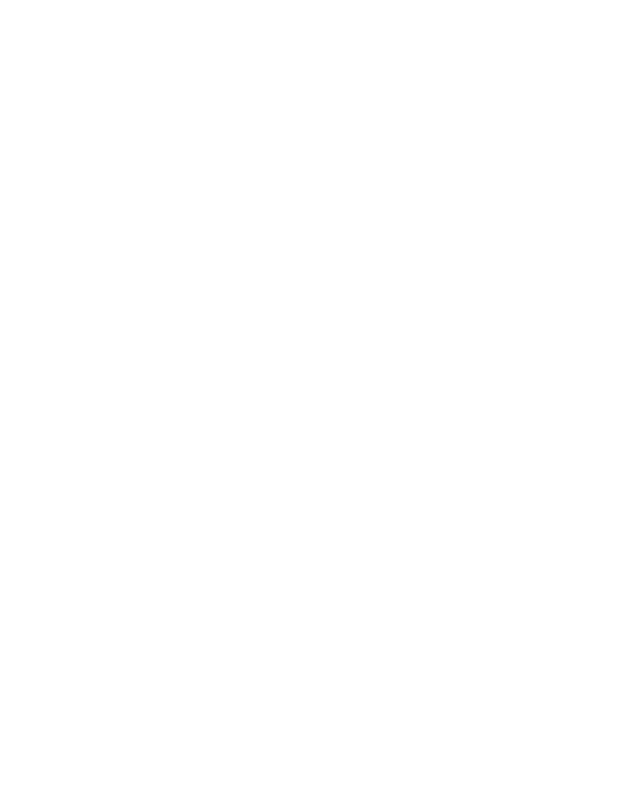
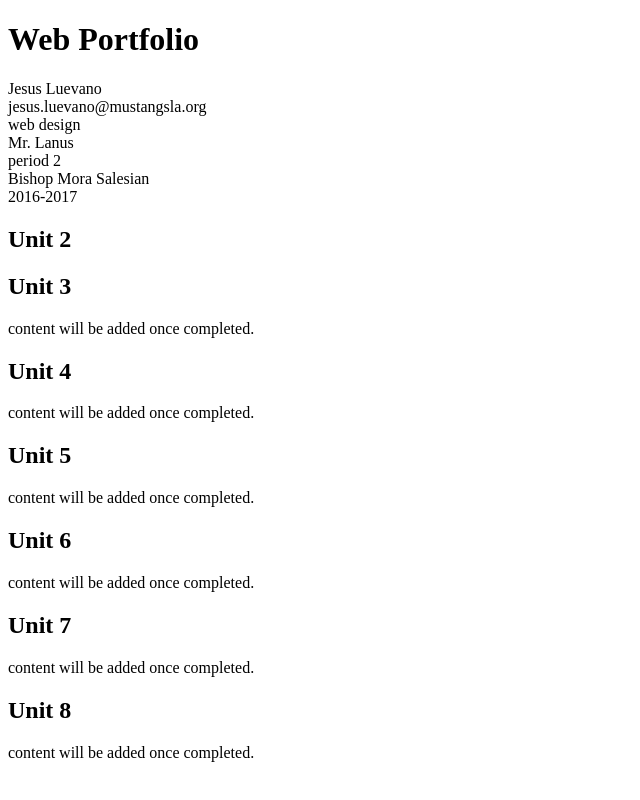
Before and after one commit to jlbmshs/portfolio_jesusluevano, a plain HTML site: page index.html in a window 1280 px wide. Shown: the whole page, without its empty margins (0-640 px from the left). Drawn offline with Linux system fonts and the light colour scheme.

Commit message:
almost done

```diff
--- a/index.html
+++ b/index.html
@@ -1,6 +1,51 @@
 <!DOCTYPE html>
 <html>
-<head>
-  <meta charset="utf-8">
-  <title>Web Portfolio:Jesus Luevano </tittle>
+  <head>
+    <meta charset="utf-8">
+    <title>Web Portfolio:Jesus Luevano </title>
   </head>
+
+  <body>
+    <h1>Web Portfolio</h1>
+    <div>
+      Jesus Luevano<br/>
+      jesus.luevano@mustangsla.org
+    </div>
+
+    <div>
+      <div>web design<br/>
+      Mr. Lanus<br/>
+      period 2<br/>
+      Bishop Mora Salesian<br/>
+      2016-2017<br/>
+
+    </div>
+
+    <p>
+      <!-- portfolio over should be here -->
+
+    </p>
+
+    <h2>Unit 2</h2>
+    <p></p>
+
+    <h2>Unit 3</h2>
+    <p>content will be added once completed.</p>
+
+    <h2>Unit 4</h2>
+    <p>content will be added once completed.</p>
+
+    <h2>Unit 5</h2>
+    <p>content will be added once completed.</p>
+
+    <h2>Unit 6</h2>
+    <p>content will be added once completed.</p>
+
+    <h2>Unit 7</h2>
+    <p>content will be added once completed.</p>
+
+    <h2>Unit 8</h2>
+    <p>content will be added once completed.</p>
+
+    </body>
+  </html>
```
